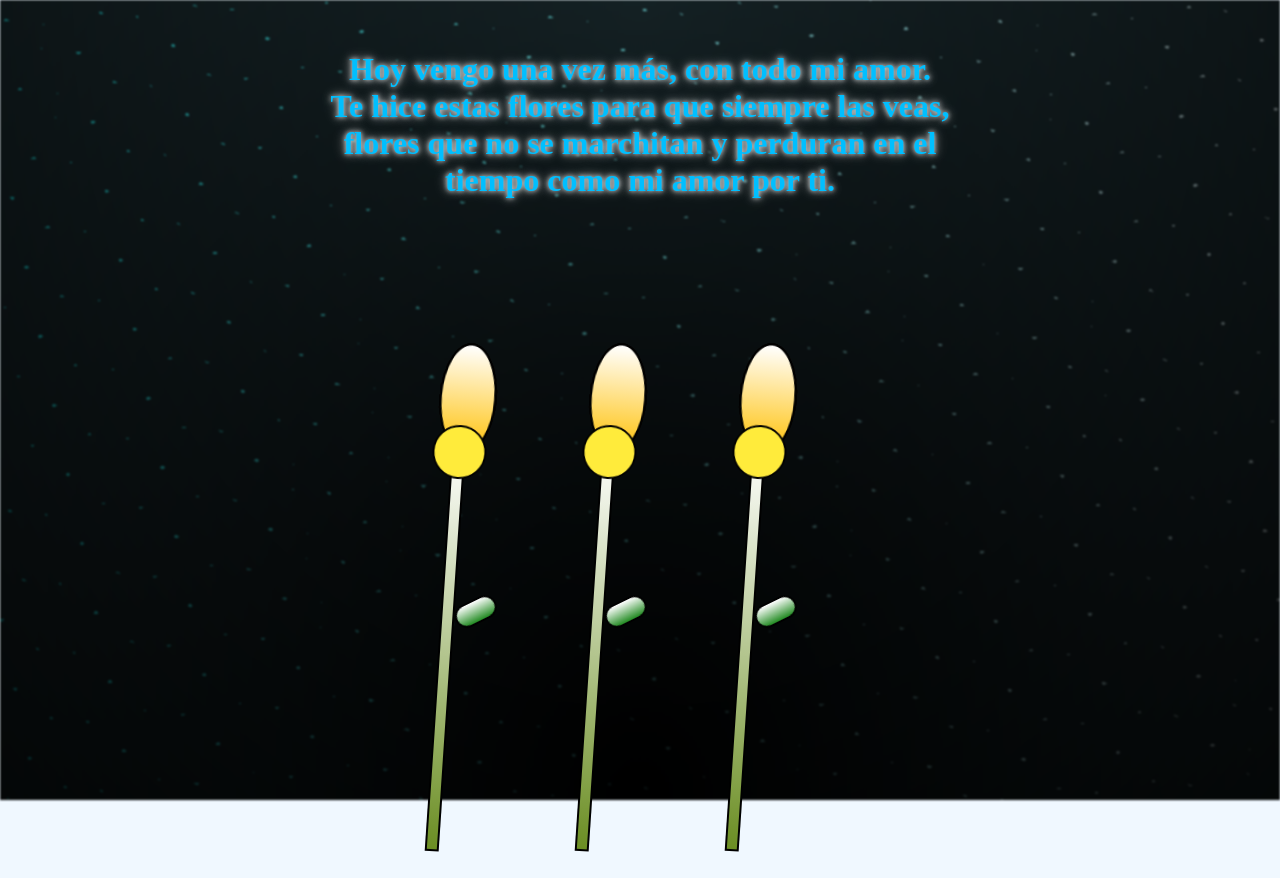
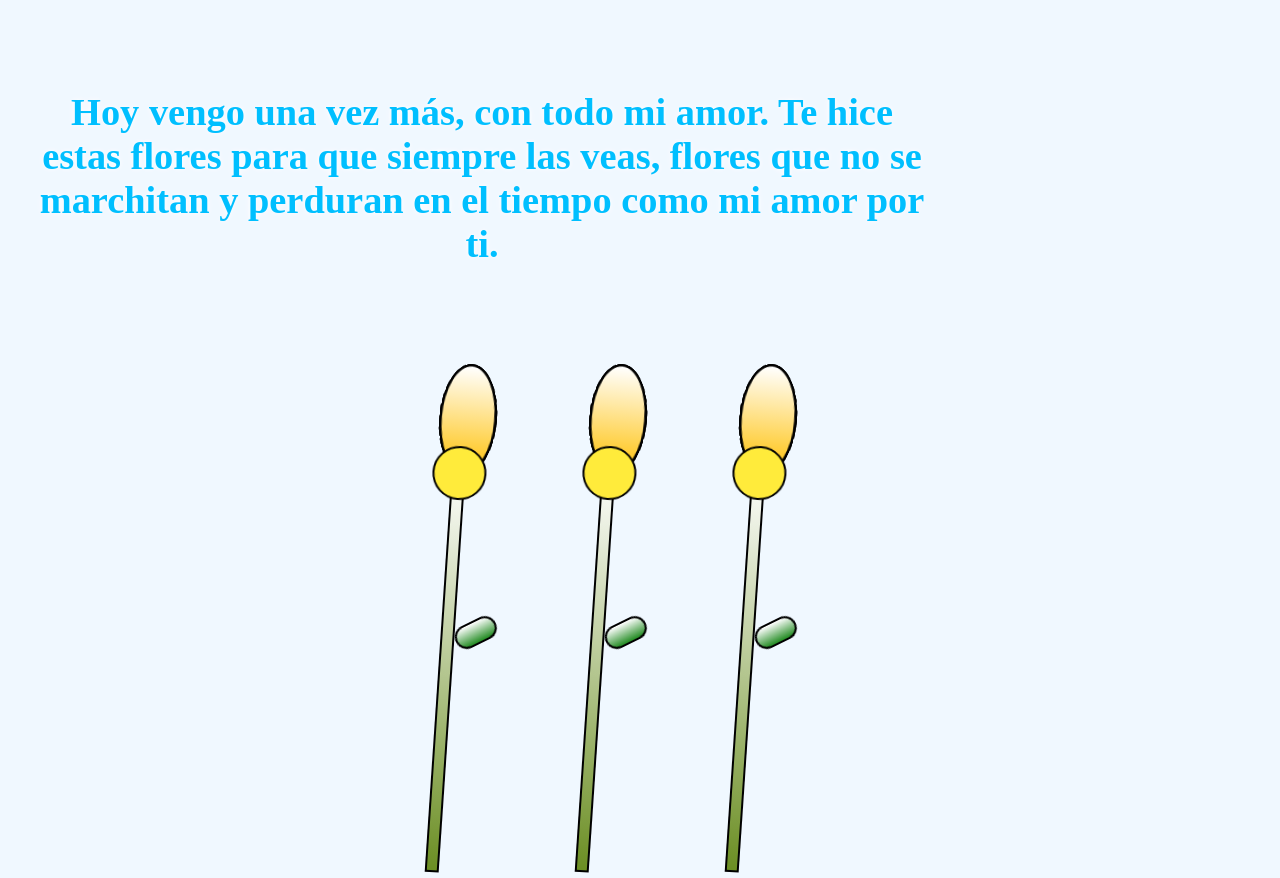
Before and after one commit to Yassgafa/flores, a plain HTML site: page index.html in a window 1280 px wide. Before the commit the page ends 856 px from the top, so only its background shows below. Drawn offline with Linux system fonts and the light colour scheme.

Commit message:
flores k 2

```diff
--- a/flores.css
+++ b/flores.css
@@ -1,17 +1,23 @@
 body {
+  margin: 0;
+  min-height: 100vh;
+  background-color: #f0f8ff;
+  overflow-x: hidden;
+}
+.page {
+  position: relative;
+  z-index: 2;
   display: flex;
-    justify-content: center;
+  flex-direction: column;
   align-items: center;
-    height: 100vh;
-    background-color: #f0f8ff;
-    margin: 0;
-    flex-wrap: wrap;
 }
 :root {
     --dark-color: rgba(0, 0, 0, 0.8);
 }
 
 .night {
+  inset: 0;
+  z-index: 0;
   position: fixed;
   left: 50%;
   top: 0;
@@ -58,7 +64,8 @@ body {
   gap: 50px;
   justify-content: center;
   flex-wrap: wrap;
-    padding: 20px;
+  margin-top: 4rem;
+  padding-bottom: 4rem;
 }
 
 .flower {
@@ -110,19 +117,18 @@ body {
 }
 
 .text-container {
-    position: absolute;
-    top: 20px;
-    left: 50%;
-    transform: translateX(-50%);
+  max-width: 900px;
+  margin-top: 3rem;
+  padding: 1rem 2rem;
   text-align: center;
   color: #00BFFF;
+  font-size: 1.2rem;
   text-shadow:
     0 0 5px rgba(255, 255, 255, 0.8),
     0 0 10px rgba(255, 255, 255, 0.5),
     0 0 15px rgba(255, 255, 255, 0.3);
-    font-size: 1rem;
-    padding: 10px;
 }
+
 
 
 @keyframes petalSwing {
@@ -159,3 +165,17 @@ body {
     transform: translate(-50%, 25vh) rotate(-30deg);
     border: 2px solid #000;
 }
+@media (max-width: 768px) {
+  .text-container {
+    font-size: 1rem;
+    margin-top: 2rem;
+  }
+
+  .stem {
+    height: 35vh;
+  }
+
+  .flower {
+    transform: scale(0.85);
+  }
+}
--- a/index.html
+++ b/index.html
@@ -7,9 +7,11 @@
     <link rel="stylesheet" href="flores.css">
 </head>
 <body>
-    <div class="night"></div>
     <div class="text-container">
-        <h1>Hoy vengo una vez más, con todo mi amor. Te hice estas flores para que siempre las veas, flores que no se marchitan y perduran en el tiempo como mi amor por ti.</h1>
+      <h1>
+        Hoy vengo una vez más, con todo mi amor. Te hice estas flores para que siempre las veas,
+        flores que no se marchitan y perduran en el tiempo como mi amor por ti.
+      </h1>
     </div>
     <div class="flower-container">
         <!-- Primera Flor -->
```
Lines whose indentation alone changed are shown as unchanged.
